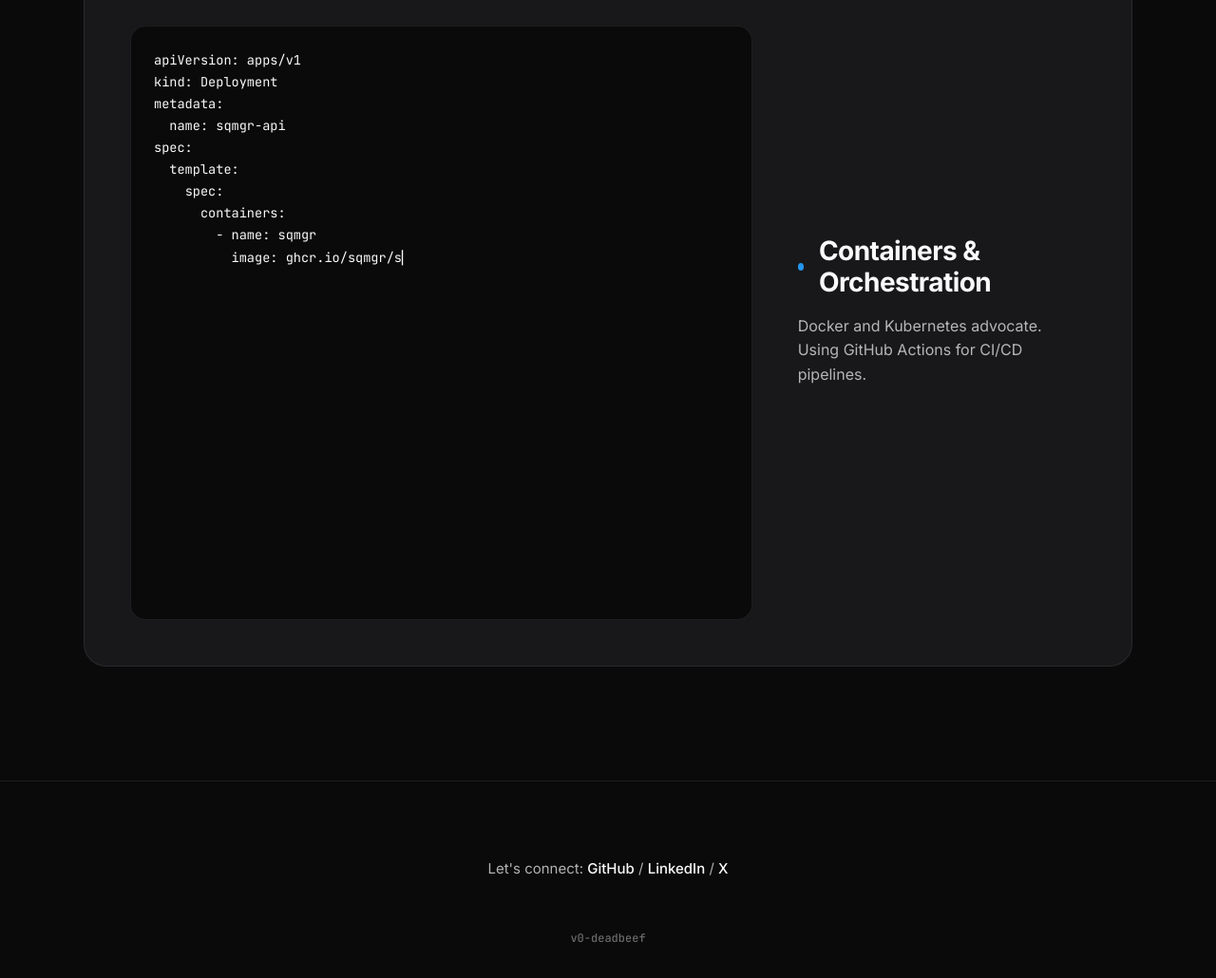
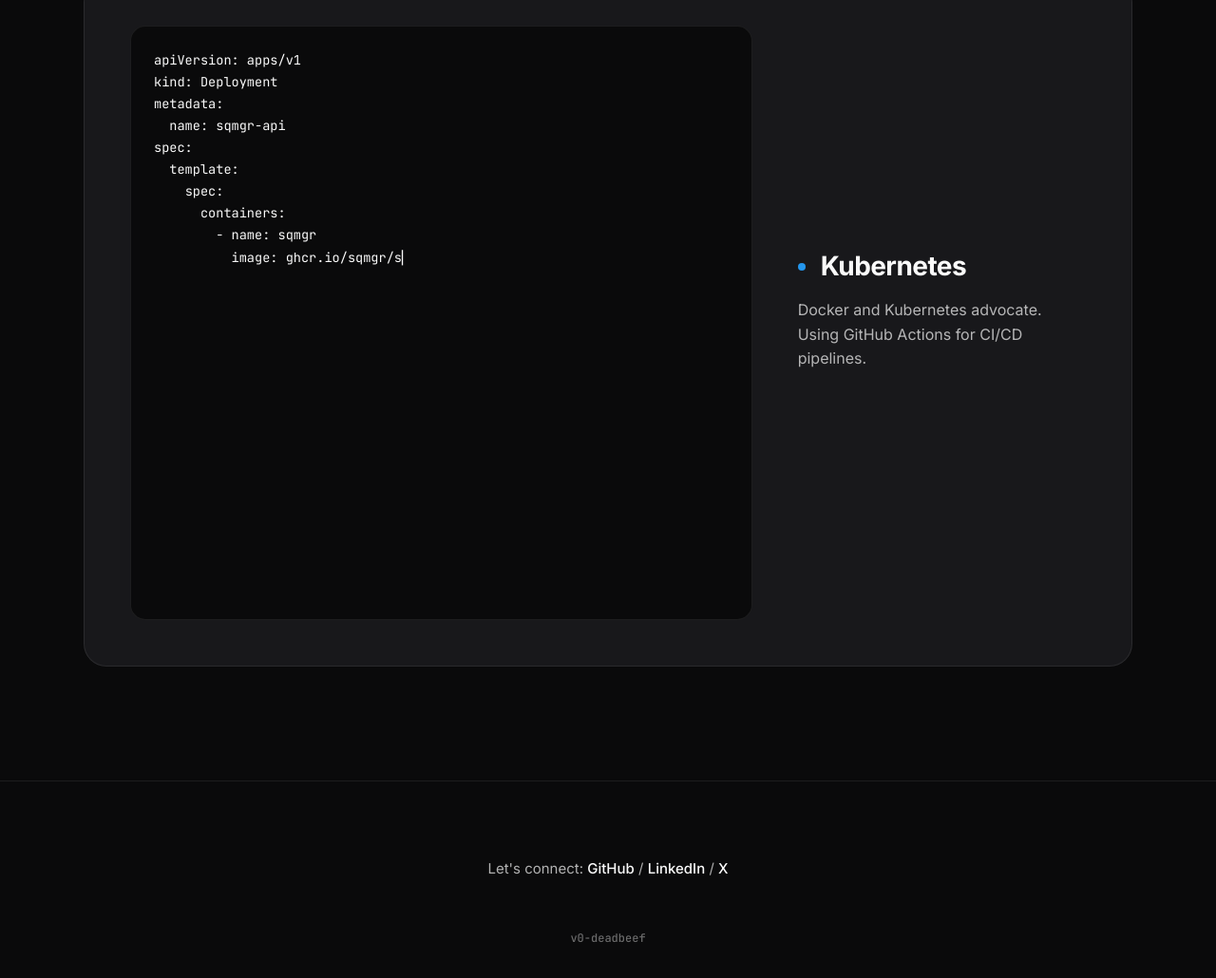
Before and after one commit to weters/tompeters-site, a website built with Vite: page index.html in a window 1280 px wide. Shown: the part 4078-5108 px from the top of the page at 95% size. Built offline with nearby package versions, Linux system fonts and the light colour scheme.

Commit message:
Change Containers & Orchestration to just Kubernetes

```diff
--- a/index.html
+++ b/index.html
@@ -197,7 +197,7 @@ END; $$;</pre>
 
         <section class="language containers" id="containers">
             <div class="details">
-                <h2>Containers & Orchestration</h2>
+                <h2>Kubernetes</h2>
                 <p>Docker and Kubernetes advocate. Using GitHub Actions for CI/CD pipelines.</p>
             </div>
             <pre class="code" data-src="https://github.com/sqmgr/sqmgr-api/blob/master/k8s/deployment.yaml">apiVersion: apps/v1
```
